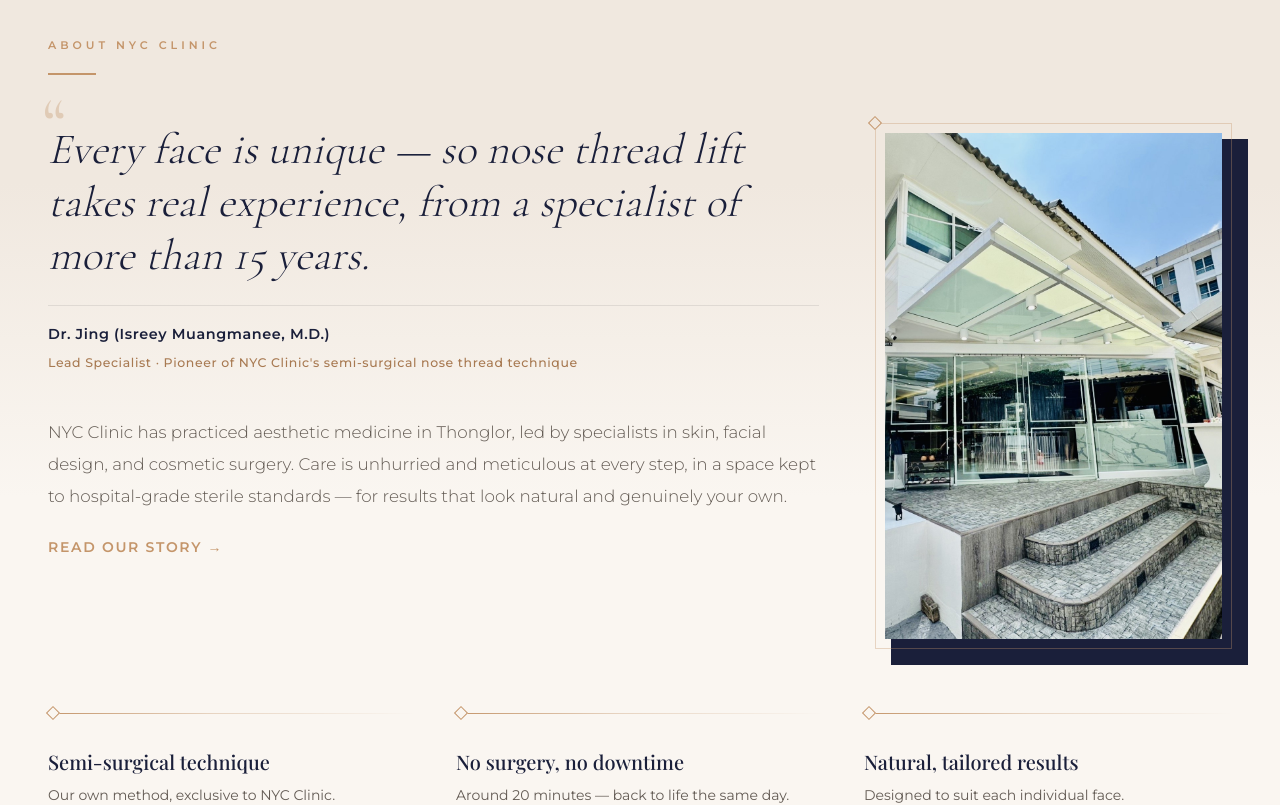
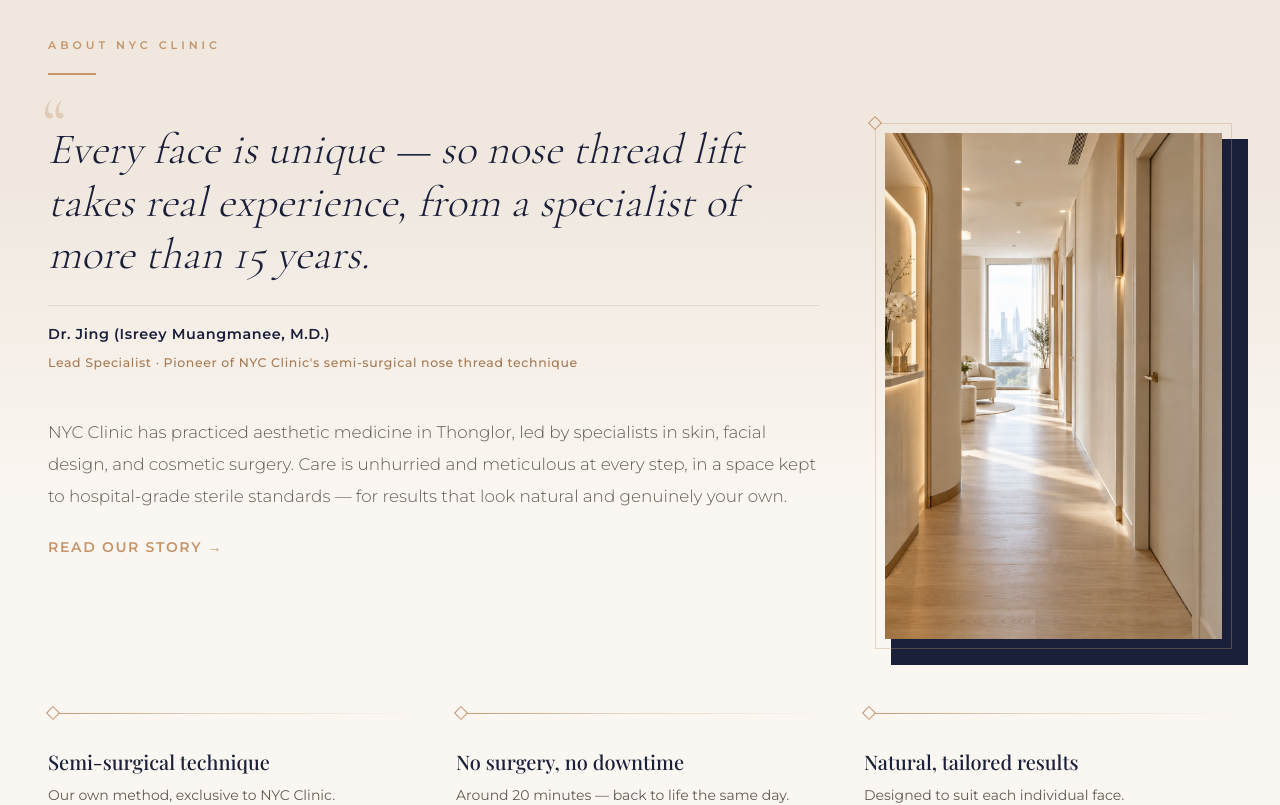
Before and after one commit to papinwit-l/nyc-clinic-revise, a Next.js app: page /en in a window 1280 px wide. Shown: the part 1400-2205 px from the top of the page. Built offline with nearby package versions, Linux system fonts and the light colour scheme; a web font is replaced by a local one.

Commit message:
apply animate - about - b&a

```diff
--- a/src/components/home/About.tsx
+++ b/src/components/home/About.tsx
@@ -1,6 +1,7 @@
 import Link from "next/link";
 import type { Dictionary } from "@/i18n/get-dictionary";
 import SectionHeader from "@/components/shared/SectionHeader";
+import InView from "@/components/shared/InView";
 import Image from "next/image";
 
 const isImagePlaceholder = false;
@@ -9,7 +10,7 @@
   "/images/about-image-ai-1.png",
   "/images/about-image-ai-2.png",
 ];
-const aboutImage = aboutImageSrc[0];
+const aboutImage = aboutImageSrc[2];
 
 /** Navy block offset behind the image. Toggle to compare with the frame alone. */
 const showNavyBlock = true;
@@ -52,6 +53,7 @@
         {/* Editorial column spans 2 of 3; the image column fills the third. */}
         <div className="mt-10 sm:mt-12 grid gap-10 lg:gap-14 lg:grid-cols-3 lg:items-start">
           <div className="lg:col-span-2 lg:order-1">
+            <InView variant="fade" className="relative">
               <figure className="relative">
                 <span
                   aria-hidden
@@ -79,7 +81,9 @@
                 <figcaption className="mt-6 pt-4 border-t border-[var(--color-border)]">
                   <p
                     className={`text-[var(--color-primary)] ${
-                    isTH ? "text-[0.95rem]" : "text-[0.9rem] tracking-[0.04em]"
+                      isTH
+                        ? "text-[0.95rem]"
+                        : "text-[0.9rem] tracking-[0.04em]"
                     }`}
                     style={{ fontFamily: bodyFont, fontWeight: 600 }}
                   >
@@ -87,14 +91,20 @@
                   </p>
                   <p
                     className={`text-[var(--color-accent-dark)] leading-relaxed mt-1.5 ${
-                    isTH ? "text-[0.82rem]" : "text-[0.78rem] tracking-[0.05em]"
+                      isTH
+                        ? "text-[0.82rem]"
+                        : "text-[0.78rem] tracking-[0.05em]"
                     }`}
-                  style={{ fontFamily: bodyFont, fontWeight: isTH ? 400 : 500 }}
+                    style={{
+                      fontFamily: bodyFont,
+                      fontWeight: isTH ? 400 : 500,
+                    }}
                   >
                     {t.quoteRole}
                   </p>
                 </figcaption>
               </figure>
+            </InView>
 
             <div className="mt-9 sm:mt-11">
               <p
@@ -126,7 +136,7 @@
               Sharp corners throughout — soft/7px is reserved for Doctors,
               Services, B&A and Testimonials. */}
           <div className="lg:col-span-1 lg:order-2 px-16 lg:px-0">
-            <div className="relative">
+            <InView variant="rise" index={2} className="relative">
               {showNavyBlock && (
                 <span
                   aria-hidden
@@ -161,7 +171,7 @@
                   )}
                 </div>
               </div>
-            </div>
+            </InView>
           </div>
         </div>
 
--- a/src/components/home/BeforeAfter.tsx
+++ b/src/components/home/BeforeAfter.tsx
@@ -5,6 +5,7 @@
 import type { Reveal } from "@/types/reveal";
 import BeforeAfterRevealSlide from "./BeforeAfterRevealSlide";
 import SectionHeader from "@/components/shared/SectionHeader";
+import InView from "@/components/shared/InView";
 import CaseGallery from "./CaseGallery";
 import { sectionHeadings } from "@/i18n/section-headings";
 
@@ -137,7 +138,7 @@
               />
             </div>
 
-            <div className="relative w-full max-w-3xl">
+            <InView variant="scale" className="relative w-full max-w-3xl">
               {REVEAL_BACKING.goldCounter &&
                 REVEAL_BACKING.offset === "diagonal" && (
                   <span
@@ -183,7 +184,7 @@
                 className="pointer-events-none absolute inset-0 z-40 ring-1 ring-[var(--color-border-accent)]"
                 style={{ borderRadius: "var(--radius-soft)" }}
               />
-            </div>
+            </InView>
 
             <div className="max-w-2xl">
               <span
```
Lines whose indentation alone changed are shown as unchanged.
